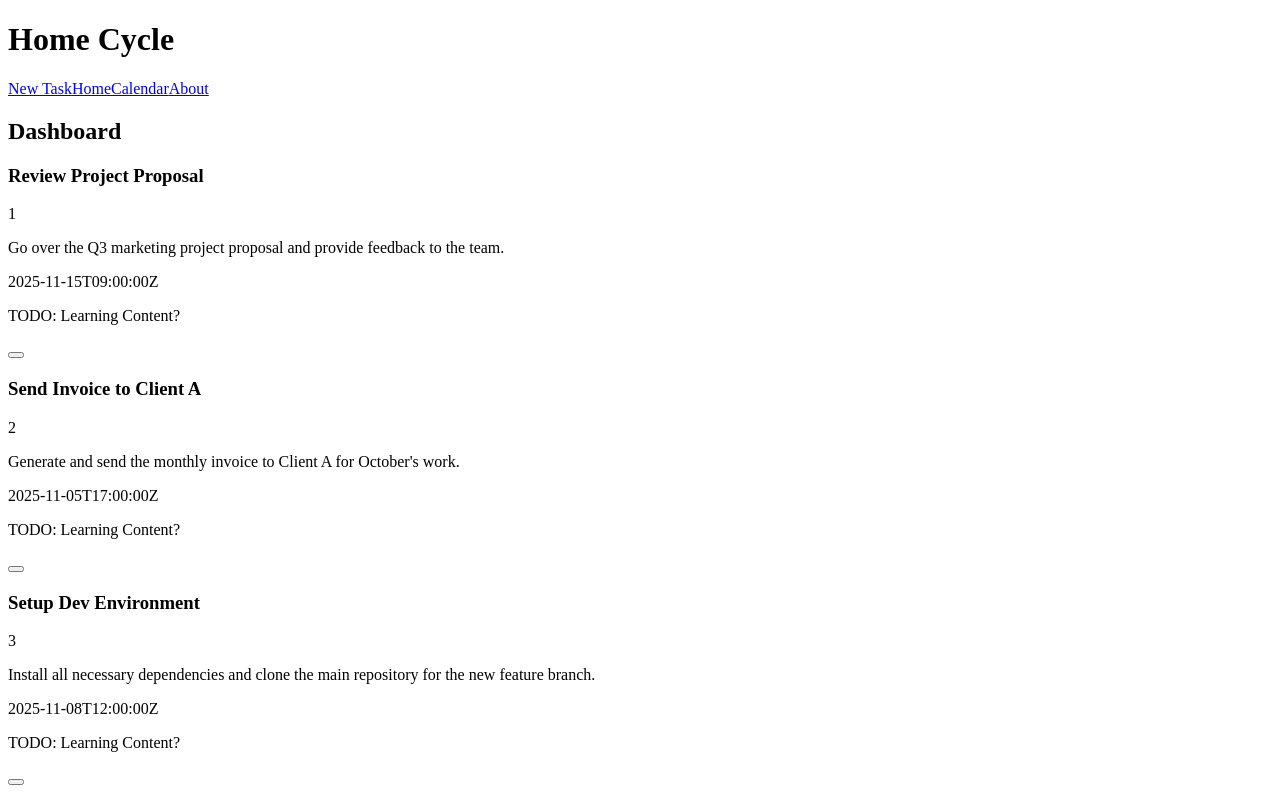
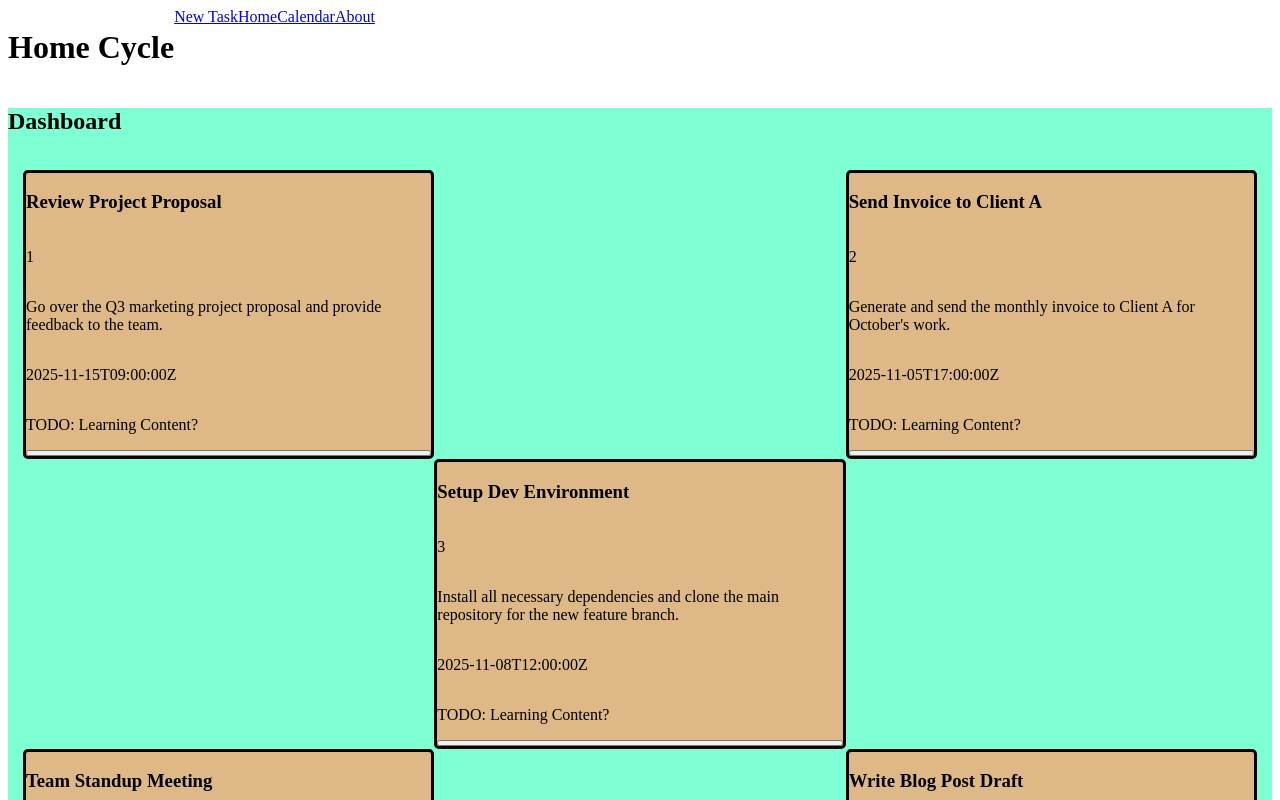
Before and after one commit to capndenney/home-cycle, a React (Vite) app: page / in a window 1280 px wide. Shown: the top 800 px of the page. Built offline with nearby package versions, Linux system fonts and the light colour scheme.

Commit message:
saving progress for end of flight

```diff
--- a/package.json
+++ b/package.json
@@ -26,6 +26,6 @@
     "eslint-plugin-react-hooks": "^5.2.0",
     "eslint-plugin-react-refresh": "^0.4.22",
     "globals": "^16.4.0",
-    "vite": "^7.1.7"
+    "vite": "^7.2.2"
   }
 }
--- a/src/App.css
+++ b/src/App.css
@@ -0,0 +1,39 @@
+header {
+    display: flex;
+    flex-direction: row;
+    justify-content: flex-start;
+}
+
+nav {
+    display: flex;
+    flex-direction: row;
+    justify-content: flex-end;
+    align-items: flex-start;
+}
+
+main {
+    background-color: aquamarine;
+}
+
+.tasks-section {
+    display: grid;
+    grid-template-columns: 1fr minmax(300px 1fr);
+    padding: 15px;
+}
+
+
+@media screen and (min-width: 480px) {
+
+}
+
+@media screen and (min-width: 600px) {
+    .tasks-section {
+        grid-template-columns: repeat(2, 1fr);
+    }
+}
+
+@media screen and (min-width: 1024px) {
+    .tasks-section {
+        grid-template-columns: repeat(3, 1fr);
+    }
+}
--- a/src/components/common/Card.jsx
+++ b/src/components/common/Card.jsx
@@ -1,3 +1,5 @@
+import "./card.css";
+
 const Card = ({ viewType, children }) => {
     return (
         <div className={`card ${viewType}`}>{children}</div>
--- a/src/components/common/EditTask.jsx
+++ b/src/components/common/EditTask.jsx
@@ -5,7 +5,7 @@ import { DayPicker } from "react-day-picker"
 
 const EditTask = () => {
     return (
-        <Card viewType="edit">
+        <Card viewType="edit add-blur">
           <h3>TODO: Prop for Task Name</h3>
           <p>TODO: Load Task Number</p>
           <Input>TODO: Task Title</Input>
--- a/src/components/common/Spacer.jsx
+++ b/src/components/common/Spacer.jsx
@@ -1,6 +1,6 @@
 const Spacer = ({ marginX, marginY, character }) => {
     return (
-        <div style={{ margin: `${marginX || 0} ${marginY || 0}` }}>{character || ''}</div>
+        <div className="spacer" style={{ margin: `${marginX || 0} ${marginY || 0}` }}>{character || ''}</div>
     )
 }
 
--- a/src/components/common/TaskCard.jsx
+++ b/src/components/common/TaskCard.jsx
@@ -1,6 +1,5 @@
 import Card from "./Card"
 import Button from "./Button"
-import Spacer from "./Spacer"
 
 const TaskCard = ({ title, id, description, dueDate }) => {
     return (
@@ -10,8 +9,7 @@ const TaskCard = ({ title, id, description, dueDate }) => {
           <p>{description}</p>
           <p>{dueDate}</p>
           <p>TODO: Learning Content?</p>
-          <Button>TODO: Edit Changes</Button>
-          <Spacer marginY="10px" />
+          <Button id={`task-${id}`}>TODO: Edit Changes</Button>
         </Card>
     )
 }
--- /dev/null
+++ b/src/components/common/card.css
@@ -0,0 +1,8 @@
+.card {
+    display: grid;
+    grid-template-rows: auto 1fr auto;
+    border-radius: 5px;
+    border: 3px solid;
+    border-color: black;
+    background-color: burlywood;
+}
--- a/src/components/layout/Header.jsx
+++ b/src/components/layout/Header.jsx
@@ -6,7 +6,7 @@ const Header = () => {
 
   return (
     <header>
-      <h1>Home Cycle</h1>
+      <h1 className="app-title">Home Cycle</h1>
       <Nav />
     </header>
   );
--- a/src/components/layout/TasksSection.jsx
+++ b/src/components/layout/TasksSection.jsx
@@ -1,20 +1,29 @@
 import TaskCard from "../common/TaskCard";
+import Spacer from "../common/Spacer";
 import sampleTasks from "../../sampleData/sampleTasks";
 
 const TasksSection = () => {
-
   const tasksJSX = [...sampleTasks].map((task) => {
-        return(
-            <TaskCard key={`task-${task.id}`} id={task.id} title={task.title} description={task.description} dueDate={task.dueDate}/>
-        )
+    return (
+      <>
+        <TaskCard
+          key={`task-${task.id}`}
+          id={task.id}
+          title={task.title}
+          description={task.description}
+          dueDate={task.dueDate}
+        />
+        <Spacer marginY="10px" />
+      </>
+    );
   });
 
   return (
-        <main>
+    <main className="dashboard">
       <h2>Dashboard</h2>
       <div className="tasks-section">{tasksJSX}</div>
     </main>
-    )
-}
+  );
+};
 
-export default TasksSection
+export default TasksSection;
--- a/src/components/pages/LogIn.jsx
+++ b/src/components/pages/LogIn.jsx
@@ -3,7 +3,7 @@ import Input from "../common/Input"
 
 const LogIn = () => {
     return (
-        <div>
+        <div className="log-in card add-blur">
             <h2>Log In</h2>
             <Input /> {/* TODO: Add details to point to Username */}
             <Input /> {/* TODO: Add details to point to Password */}
```
Lines whose indentation alone changed are shown as unchanged.
